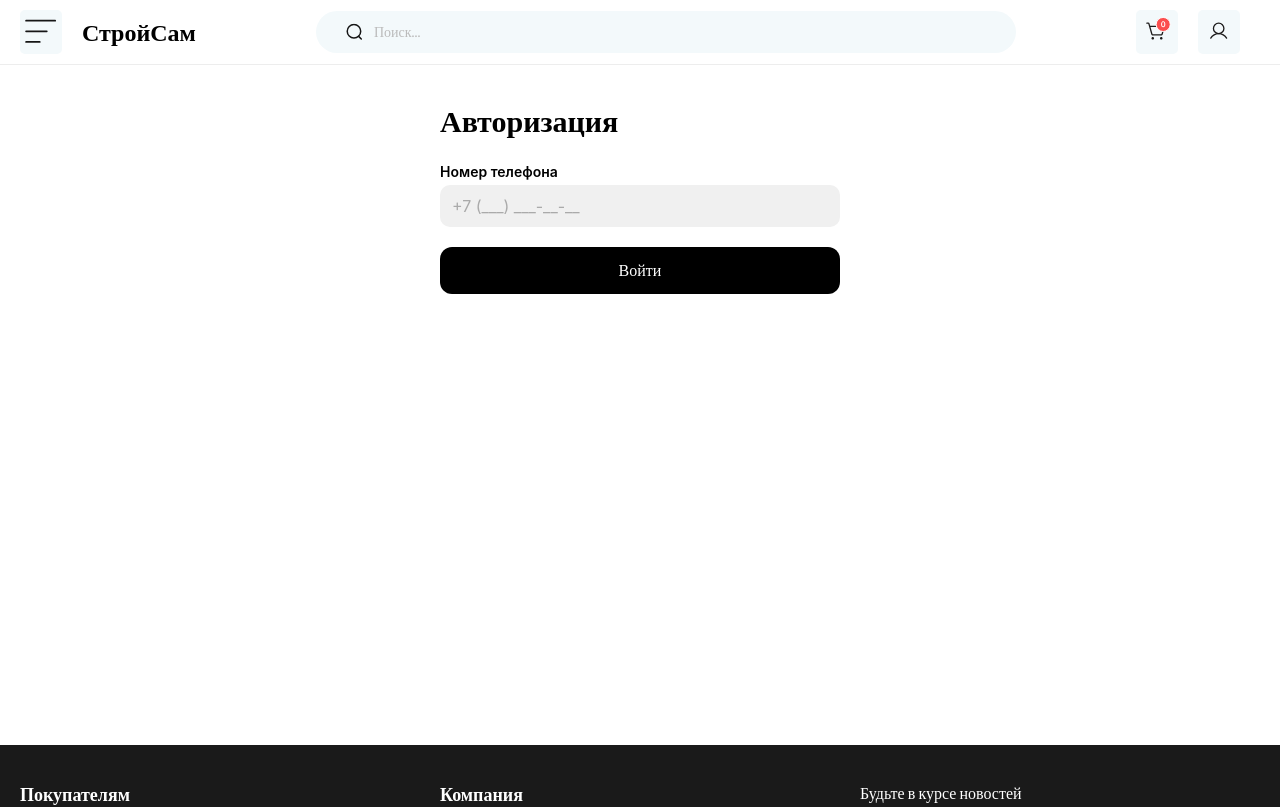
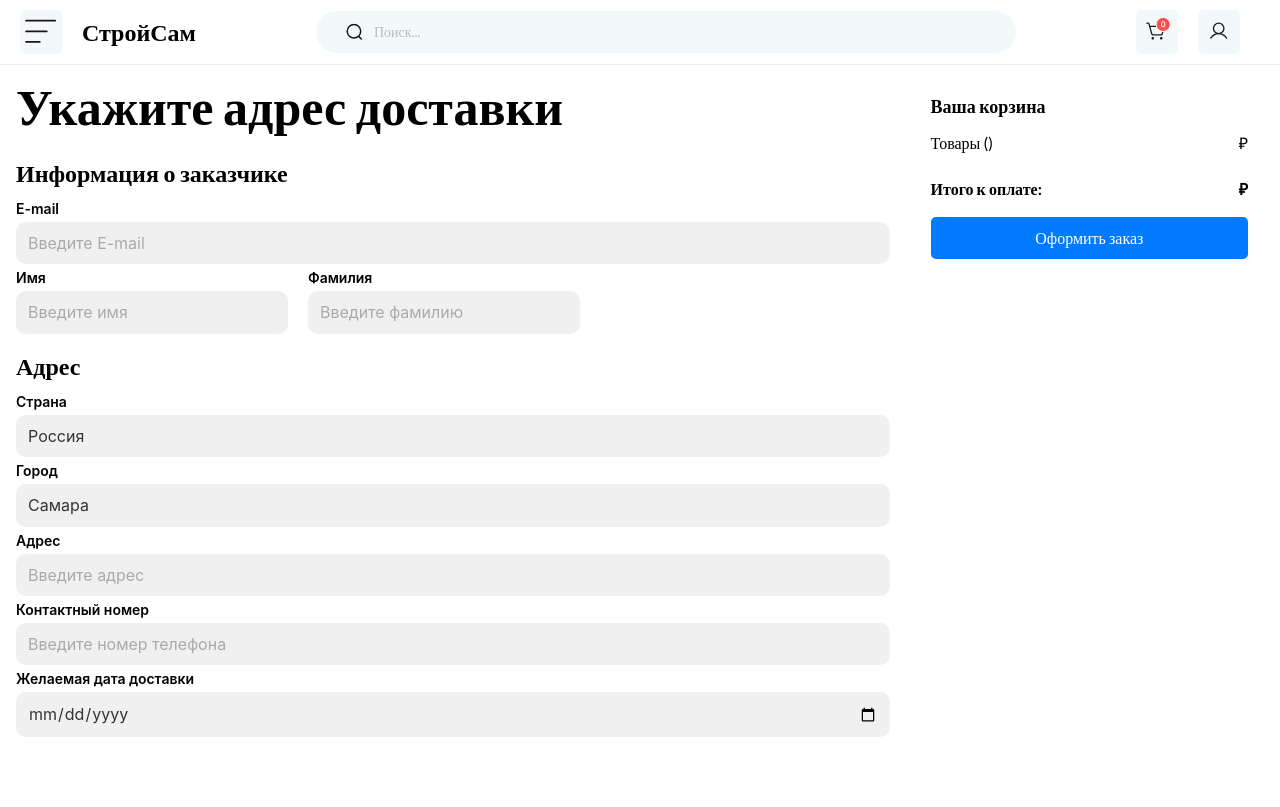
Before and after one commit to oliceglad/stroy_sam, a React (Vite) app: page /delivery in a window 1280 px wide. Before the commit this address led to /login. Shown: the top 807 px of the page. Built offline with nearby package versions, Linux system fonts and the light colour scheme.

Commit message:
added success page

```diff
--- a/src/App.jsx
+++ b/src/App.jsx
@@ -3,9 +3,11 @@ import "./App.scss";
 import LoginPage from "./pages/auth/LoginPage";
 import RegisterPage from "./pages/auth/RegisterPage";
 import VerificationPage from "./pages/auth/VerificationPage";
-import Cart from "./pages/Cart";
 import Header from "./components/Header/Header";
 import Footer from "./components/Footer/Footer";
+import CartPage from "./pages/CartPage";
+import DeliveryPage from "./pages/DeliveryPage";
+import SuccessPage from "./pages/SuccessPage";
 
 function App() {
   return (
@@ -18,7 +20,9 @@ function App() {
             <Route path="/register" element={<RegisterPage />} />
             <Route path="/verification" element={<VerificationPage />} />
             <Route path="*" element={<Navigate to="/login" replace />} />
-            <Route path="/cart" element={<Cart />} />
+            <Route path="/cart" element={<CartPage />} />
+            <Route path="/delivery" element={<DeliveryPage />} />
+            <Route path="/success" element={<SuccessPage />} />
           </Routes>
         </div>
         <Footer />
--- a/src/App.scss
+++ b/src/App.scss
@@ -76,3 +76,71 @@
     align-items: flex-start;
   }
 }
+
+.deliveryPage {
+  display: flex;
+  justify-content: space-between;
+  padding: 16px;
+  padding-bottom: 50px;
+  min-height: 600px;
+
+  &__form {
+    width: 70%;
+  }
+
+  &__title {
+    font-size: 50px;
+    font-weight: bold;
+    margin-bottom: 30px;
+  }
+
+  &__section {
+    margin-bottom: 20px;
+
+    h3 {
+      font-size: 24px;
+      margin-bottom: 10px;
+      font-weight: bold;
+    }
+  }
+
+  &__name {
+    display: flex;
+    gap: 20px;
+  }
+
+  &__infoCart {
+    width: 28%;
+  }
+}
+
+.successPage {
+  display: flex;
+  justify-content: center;
+  align-items: center;
+  min-height: 650px;
+
+  &__container {
+    text-align: center;
+    padding: 20px;
+    border-radius: 10px;
+  }
+
+  &__icon {
+    margin-bottom: 20px;
+  }
+
+  &__title {
+    font-size: 36px;
+    font-weight: bold;
+    color: #343a40;
+    margin-bottom: 10px;
+  }
+
+  &__subtitle {
+    font-size: 18px;
+    color: #6c757d;
+    margin-bottom: 30px;
+    line-height: 1.5;
+  }
+}
--- a/src/components/CardCart/CardCart.module.scss
+++ b/src/components/CardCart/CardCart.module.scss
@@ -45,13 +45,14 @@
   display: flex;
   align-items: center;
   gap: 8px;
+  border: 1px solid rgb(190, 189, 189);
+  border-radius: 5px;
 }
 
 .cardCart__quantityButton {
-  background-color: #f1f1f1;
-  border: 1px solid #ddd;
   padding: 8px;
   cursor: pointer;
+  background-color: transparent;
 }
 
 .cardCart__quantityButton:disabled {
--- a/src/components/InfoCart/InfoCart.jsx
+++ b/src/components/InfoCart/InfoCart.jsx
@@ -1,18 +1,30 @@
 import React from "react";
 import styles from "./InfoCart.module.scss";
+import { useLocation, useNavigate } from "react-router-dom";
 
 const InfoCart = ({ items }) => {
-  const totalPrice = items.reduce(
+  const totalPrice = items?.reduce(
     (total, item) => total + item.price * item.quantity,
     0
   );
+
+  const navigate = useNavigate();
+  const location = useLocation();
+
+  const handleGoButton = () => {
+    if (location.pathname == "/delivery") {
+      navigate("/success");
+    } else {
+      navigate("/delivery");
+    }
+  };
 
   return (
     <div className={styles.infoCart}>
       <div className={styles["infoCart__header"]}>Ваша корзина</div>
       <div className={styles["infoCart__items"]}>
         <div className={styles["infoCart__row"]}>
-          <span>Товары ({items.length})</span>
+          <span>Товары ({items?.length})</span>
           <span>{totalPrice}₽</span>
         </div>
       </div>
@@ -20,8 +32,13 @@ const InfoCart = ({ items }) => {
         <span>Итого к оплате:</span>
         <span>{totalPrice}₽</span>
       </div>
-      <button className={styles["infoCart__checkoutButton"]}>
-        Перейти к оформлению
+      <button
+        className={styles["infoCart__checkoutButton"]}
+        onClick={() => handleGoButton()}
+      >
+        {location.pathname == "/delivery"
+          ? "Оформить заказ"
+          : "Перейти к оформлению"}
       </button>
     </div>
   );
--- a/src/components/UI/Input/Input.module.scss
+++ b/src/components/UI/Input/Input.module.scss
@@ -13,6 +13,7 @@ $border-radius: 10px;
   .custom-input-label {
     font-weight: 600;
     font-size: 14px;
+    margin-top: 7px;
     color: $label-color;
   }
 
--- a/src/pages/Cart.jsx
+++ b/src/pages/CartPage.jsx
@@ -4,7 +4,7 @@ import EmptyCart from "../components/EmptyCart/EmptyCart";
 import s from "../assets/images/1.png";
 import InfoCart from "../components/InfoCart/InfoCart";
 
-const Cart = () => {
+const CartPage = () => {
   const [cartItems, setCartItems] = useState([
     {
       id: 1,
@@ -67,4 +67,4 @@ const Cart = () => {
   );
 };
 
-export default Cart;
+export default CartPage;
--- /dev/null
+++ b/src/pages/DeliveryPage.jsx
@@ -0,0 +1,114 @@
+import React, { useState } from "react";
+import Input from "../components/UI/Input/input";
+import InfoCart from "../components/InfoCart/InfoCart";
+
+const DeliveryPage = ({ cartItems }) => {
+  const [formData, setFormData] = useState({
+    email: "",
+    firstName: "",
+    lastName: "",
+    country: "Россия",
+    city: "Самара",
+    phone: "",
+    deliveryDate: "",
+  });
+
+  const handleInputChange = (field) => (e) => {
+    setFormData((prev) => ({
+      ...prev,
+      [field]: e.target.value,
+    }));
+  };
+
+  return (
+    <div className="deliveryPage">
+      <div className="deliveryPage__form">
+        <h1 className="deliveryPage__title">Укажите адрес доставки</h1>
+        <div className="deliveryPage__section">
+          <h3>Информация о заказчике</h3>
+          <Input
+            label="E-mail"
+            placeholder="Введите E-mail"
+            value={formData.email}
+            onChange={handleInputChange("email")}
+            name="email"
+          />
+          <div className="deliveryPage__name">
+            <Input
+              label="Имя"
+              placeholder="Введите имя"
+              value={formData.firstName}
+              onChange={handleInputChange("firstName")}
+              name="firstName"
+            />
+            <Input
+              label="Фамилия"
+              placeholder="Введите фамилию"
+              value={formData.lastName}
+              onChange={handleInputChange("lastName")}
+              name="lastName"
+            />
+          </div>
+        </div>
+        <div className="deliveryPage__section">
+          <h3>Адрес</h3>
+          <Input
+            label="Страна"
+            placeholder="Выберите страну"
+            value={formData.country}
+            onChange={handleInputChange("country")}
+            name="country"
+            inputProps={{ list: "country-list" }}
+          />
+          <datalist id="country-list">
+            <option value="Россия" />
+            <option value="Казахстан" />
+            <option value="Беларусь" />
+          </datalist>
+          <Input
+            label="Город"
+            placeholder="Выберите город"
+            value={formData.city}
+            onChange={handleInputChange("city")}
+            name="city"
+            inputProps={{ list: "city-list" }}
+          />
+          <datalist id="city-list">
+            <option value="Самара" />
+            <option value="Москва" />
+            <option value="Питер" />
+          </datalist>
+          <Input
+            label="Адрес"
+            placeholder="Введите адрес"
+            value={formData.address}
+            onChange={handleInputChange("address")}
+            name="address"
+          />
+          <Input
+            label="Контактный номер"
+            placeholder="Введите номер телефона"
+            value={formData.phone}
+            onChange={handleInputChange("phone")}
+            name="phone"
+            maskType="phone"
+          />
+          <Input
+            label="Желаемая дата доставки"
+            placeholder="Выберите дату"
+            value={formData.deliveryDate}
+            onChange={handleInputChange("deliveryDate")}
+            name="deliveryDate"
+            inputProps={{ type: "date" }}
+          />
+        </div>
+      </div>
+
+      <div className="deliveryPage__infoCart">
+        <InfoCart items={cartItems} />
+      </div>
+    </div>
+  );
+};
+
+export default DeliveryPage;
--- /dev/null
+++ b/src/pages/SuccessPage.jsx
@@ -0,0 +1,46 @@
+import React from "react";
+
+const SuccessPage = () => {
+  return (
+    <div className="successPage">
+      <div className="successPage__container">
+        <div className="successPage__icon">
+          <svg
+            width="97"
+            height="96"
+            viewBox="0 0 97 96"
+            fill="none"
+            xmlns="http://www.w3.org/2000/svg"
+          >
+            <path
+              opacity="0.2"
+              d="M48.499 84.0001C68.5884 84.0001 84.874 67.8823 84.874 48.0001C84.874 28.1178 68.5884 12.0001 48.499 12.0001C28.4097 12.0001 12.124 28.1178 12.124 48.0001C12.124 67.8823 28.4097 84.0001 48.499 84.0001Z"
+              fill="#2DB324"
+            />
+            <path
+              d="M65.1699 39.0001L42.9281 60.0001L31.8262 49.5001"
+              stroke="#2DB324"
+              stroke-width="5.55072"
+              stroke-linecap="round"
+              stroke-linejoin="round"
+            />
+            <path
+              d="M48.499 84.0001C68.5884 84.0001 84.874 67.8823 84.874 48.0001C84.874 28.1178 68.5884 12.0001 48.499 12.0001C28.4097 12.0001 12.124 28.1178 12.124 48.0001C12.124 67.8823 28.4097 84.0001 48.499 84.0001Z"
+              stroke="#2DB324"
+              stroke-width="5.55072"
+              stroke-linecap="round"
+              stroke-linejoin="round"
+            />
+          </svg>
+        </div>
+        <h1 className="successPage__title">Ваш заказ успешно оформлен</h1>
+        <p className="successPage__subtitle">
+          Слава богу у Вас было достаточно денег, иначе нам бы пришлось вызывать
+          коллекторов :/
+        </p>
+      </div>
+    </div>
+  );
+};
+
+export default SuccessPage;
```
Also changed, not shown: src/assets/icons/success.svg (added).
